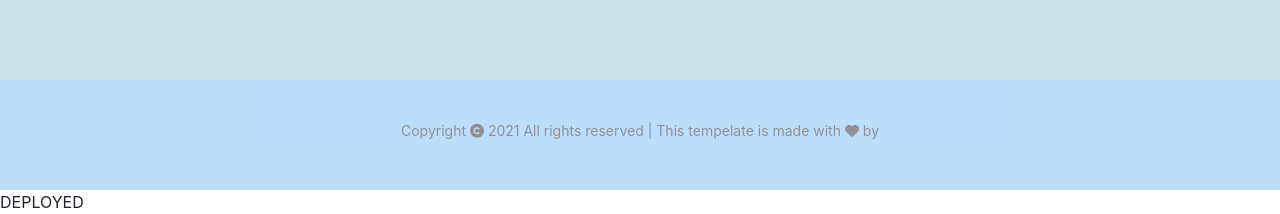
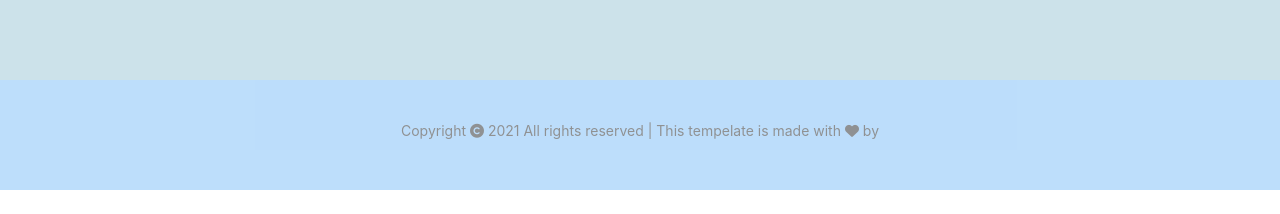
Before and after one commit to Ahmadzafar1999/Furnish, a plain HTML site: page index.html in a window 1280 px wide. Shown: the part 5947-6161 px from the top of the page. After the commit the page ends 6137 px from the top, so only its background shows below. Drawn offline with nearby package versions, Linux system fonts and the light colour scheme; files whose address does not match are found by name.

Commit message:
Final Update

```diff
--- a/index.html
+++ b/index.html
@@ -1120,7 +1120,6 @@
     <div></div>
   </div>
 
-  <div> DEPLOYED</div>
 
 </body>
 
```
